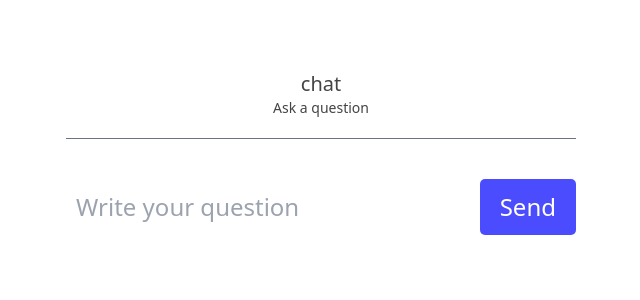
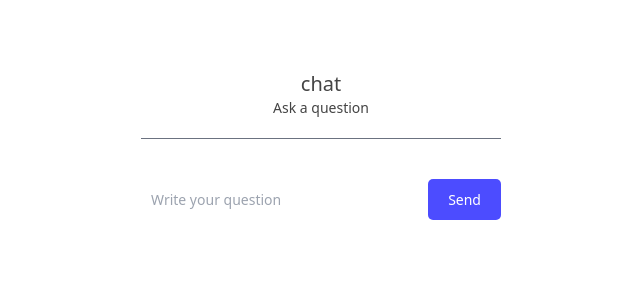
Before and after one commit to minkj1992/jarvis, a FastAPI app: template src/templates/index.html in a window 1280 px wide. Shown: the top 300 px of the page, without its empty margins (319-959 px from the left). Run offline with FastAPI, Linux system fonts and the light colour scheme; the template is opened without the code that fills it, so the values that code supplies are empty; parts of the project's set-up code (start-up, migrations or seed data) failed here and were passed over.

Commit message:
style: chat update

```diff
--- a/src/templates/index.html
+++ b/src/templates/index.html
@@ -7,12 +7,12 @@
   <link href="https://unpkg.com/tailwindcss@^2/dist/tailwind.min.css" rel="stylesheet">
   <style>
     .chat-body {
-      width: 550px;
+      width: 400px;
       margin: 50px auto;
     }
 
     body {
-      font-size: x-large;
+      font-size: 14px;
     }
 
     .card-body {
@@ -24,15 +24,16 @@
     .server-message {
       background-color: #f4f4f5;
       padding: 10px;
-      margin: 10px;
+      margin: 20px;
       border-radius: 10px;
     }
 
     .client-message {
       background-color: #f4f4f5;
       padding: 10px;
-      margin: 10px;
+      margin: 20px;
       border-radius: 10px;
+      text-align: right;
     }
 
     .form-inline {
```
